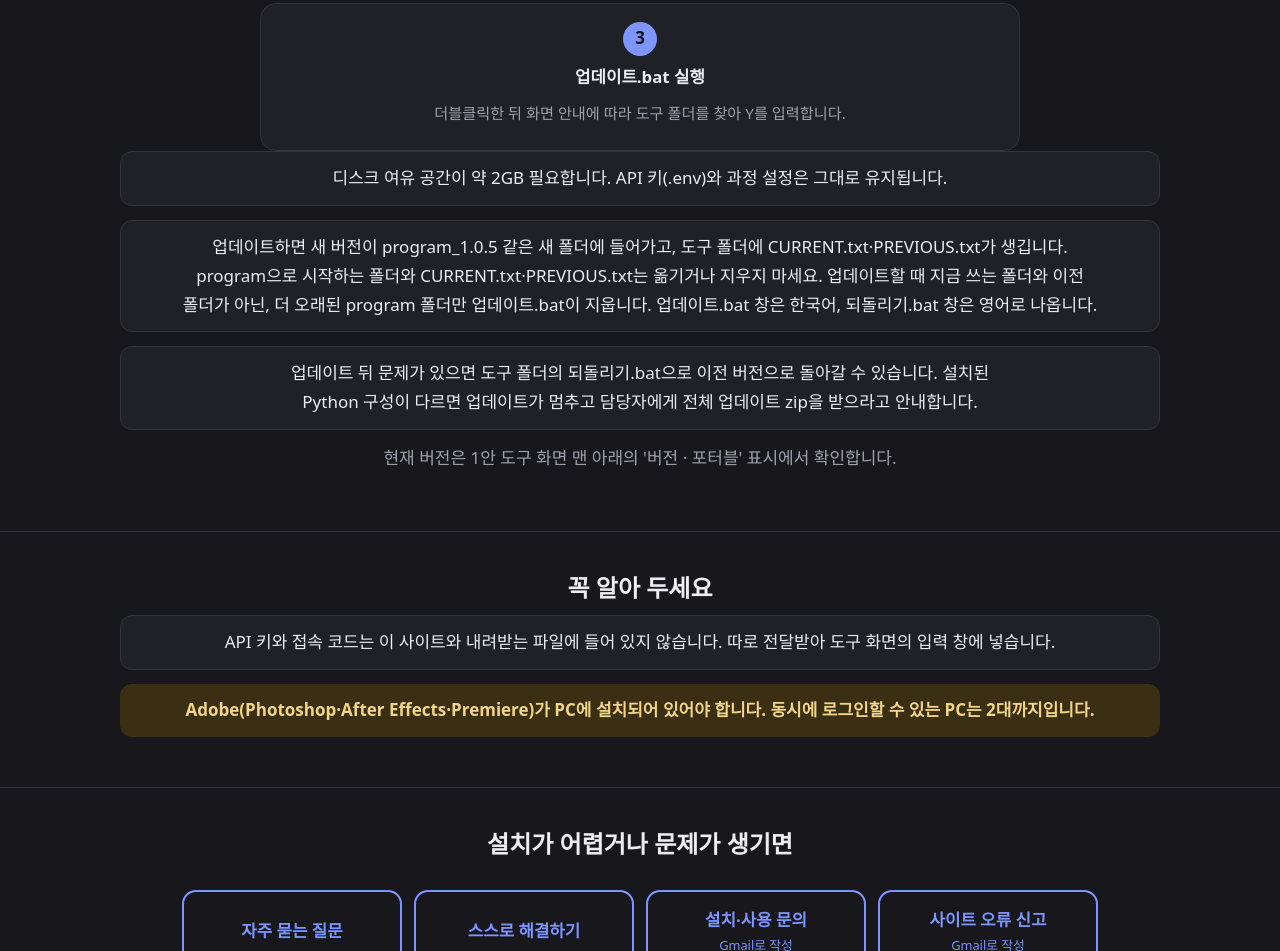
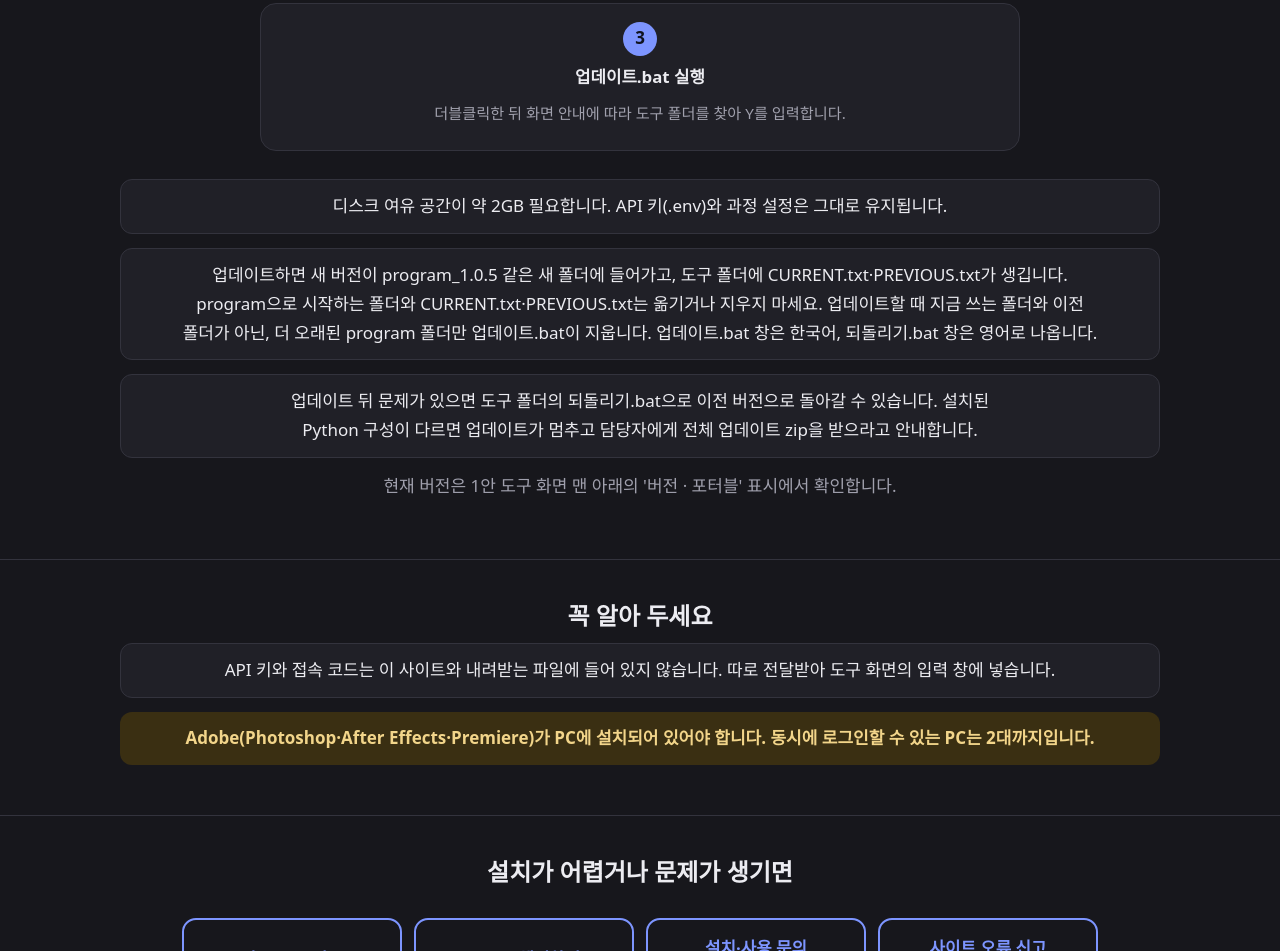
Before and after one commit to nightowl-a11y/lecture-localizer-site, a plain HTML site: page docs/download.html in a window 1280 px wide. Shown: the part 2176-3127 px from the top of the page. Drawn offline with Linux system fonts and the light colour scheme.

Commit message:
Add spacing between update steps and info box
Co-Authored-By: Claude Sonnet 5.5 <noreply@anthropic.com>

```diff
--- a/docs/style.css
+++ b/docs/style.css
@@ -32,6 +32,7 @@ header.top a.mini.off{border-style:dashed;border-color:var(--line);color:var(--m
 .toc a:hover{background:var(--sage)}
 ol.steps{list-style:none;margin:0 auto;padding:0;max-width:760px;display:grid;gap:12px}
 ol.steps .stuck{font-size:.88rem}
+ol.steps + .info{margin-top:28px}
 section[id]{scroll-margin-top:110px}
 a:focus-visible,summary:focus-visible,.btn:focus-visible{outline:3px solid var(--accent);outline-offset:3px}
 @media (prefers-reduced-motion: reduce){html{scroll-behavior:auto}}
```
